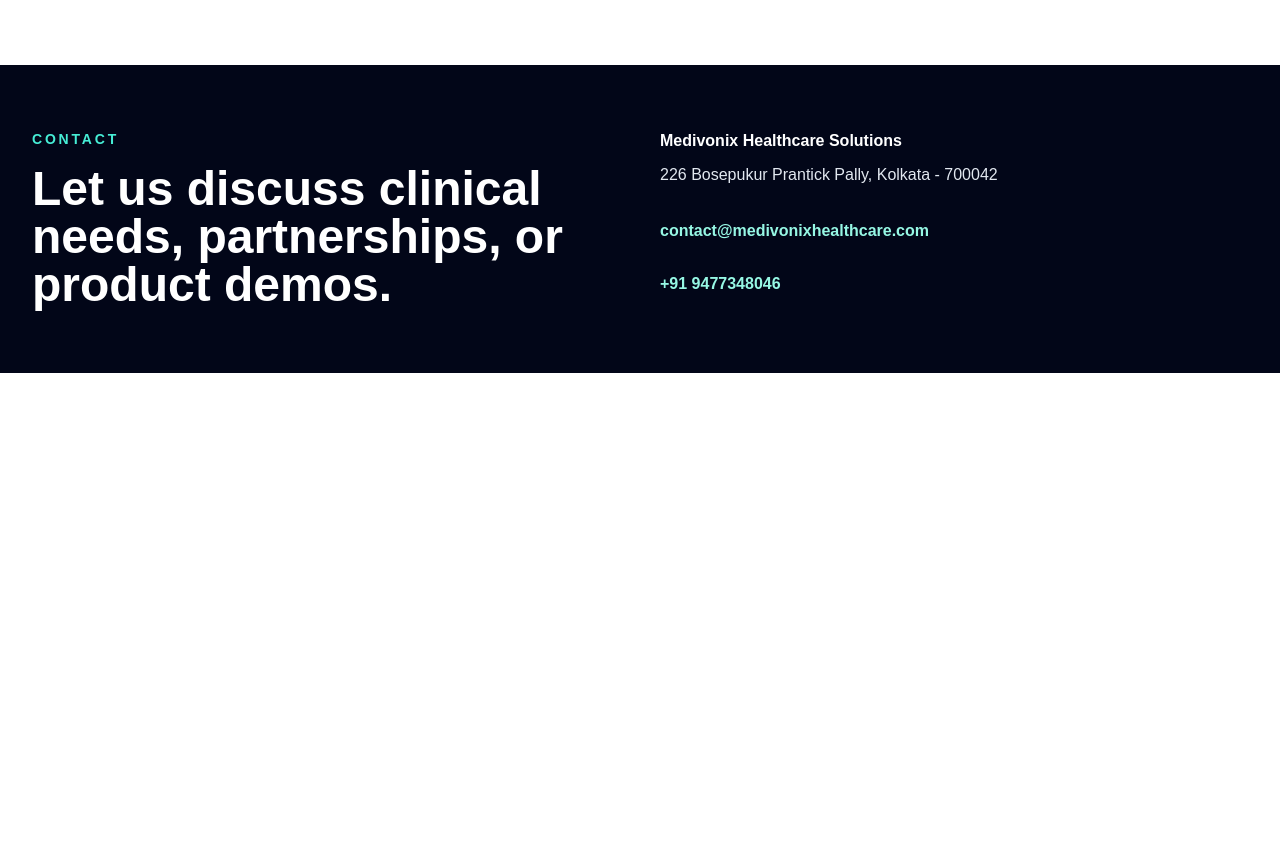
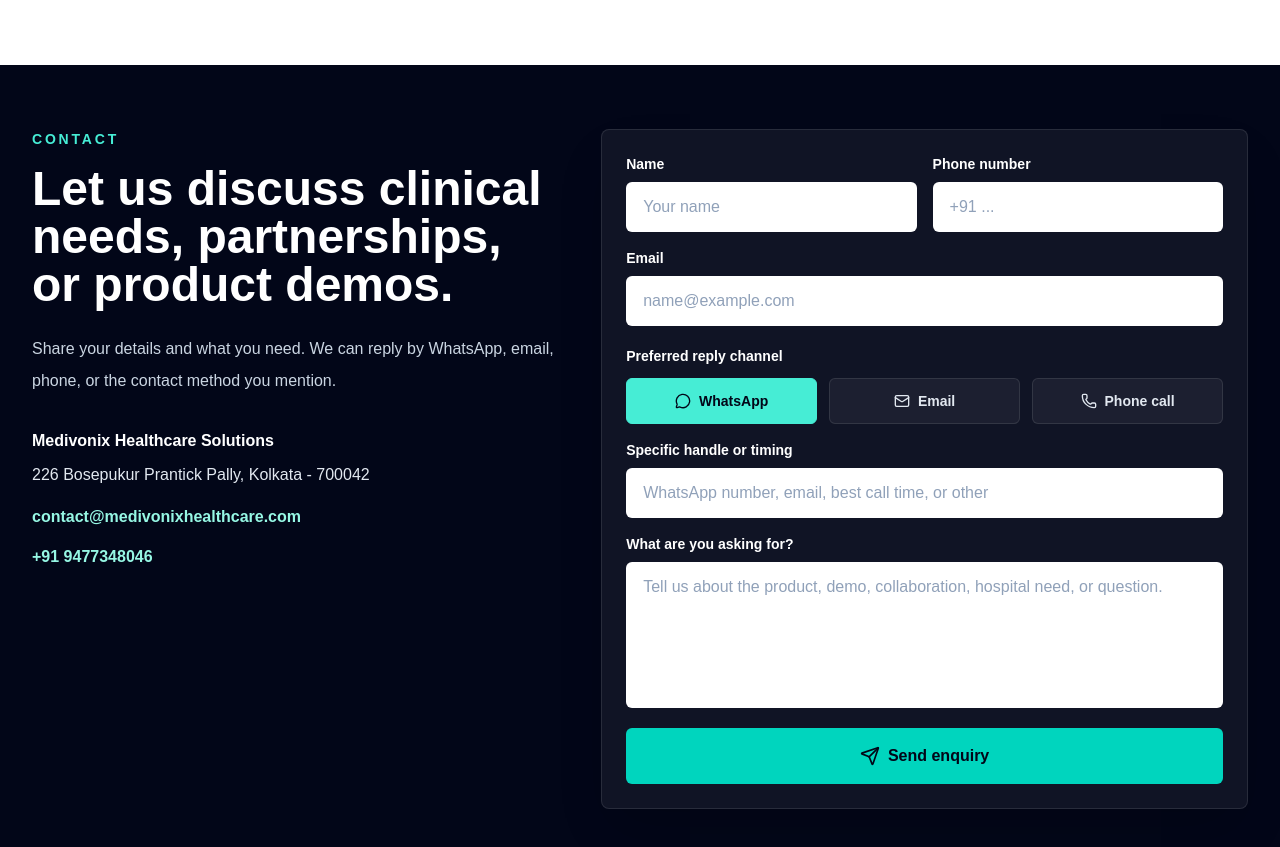
Before and after one commit to Aayan-Gomes/medivonix-website, a Next.js app: page / in a window 1280 px wide. Shown: the part 3440-4287 px from the top of the page. Before the commit the page ends 3813 px from the top, so only its background shows below. Built offline with nearby package versions, Linux system fonts and the light colour scheme.

Commit message:
Add contact enquiry form

```diff
--- a/app/page.tsx
+++ b/app/page.tsx
@@ -1,5 +1,6 @@
 import Image from "next/image";
 import Link from "next/link";
+import ContactForm from "../components/ContactForm";
 import Navbar from "../components/Navbar";
 import { products } from "./data/products";
 
@@ -266,7 +267,7 @@
         </section>
 
         <footer id="contact" className="bg-slate-950 py-16 text-white">
-          <div className="mx-auto grid max-w-7xl gap-10 px-5 sm:px-8 lg:grid-cols-[1fr_1fr]">
+          <div className="mx-auto grid max-w-7xl gap-10 px-5 sm:px-8 lg:grid-cols-[0.9fr_1.1fr]">
             <div>
               <p className="text-sm font-bold uppercase tracking-[0.2em] text-teal-300">
                 Contact
@@ -274,11 +275,16 @@
               <h2 className="mt-4 text-3xl font-black sm:text-5xl">
                 Let us discuss clinical needs, partnerships, or product demos.
               </h2>
-            </div>
+              <p className="mt-6 max-w-xl leading-8 text-slate-300">
+                Share your details and what you need. We can reply by WhatsApp,
+                email, phone, or the contact method you mention.
+              </p>
 
-            <div className="grid gap-4 text-slate-200">
+              <div className="mt-8 grid gap-4 text-slate-200">
                 <div>
-                <p className="font-bold text-white">Medivonix Healthcare Solutions</p>
+                  <p className="font-bold text-white">
+                    Medivonix Healthcare Solutions
+                  </p>
                   <p className="mt-2 leading-7">
                     226 Bosepukur Prantick Pally, Kolkata - 700042
                   </p>
@@ -289,10 +295,16 @@
                 >
                   contact@medivonixhealthcare.com
                 </a>
-              <a href="tel:+919477348046" className="font-bold text-teal-200 hover:text-white">
+                <a
+                  href="tel:+919477348046"
+                  className="font-bold text-teal-200 hover:text-white"
+                >
                   +91 9477348046
                 </a>
               </div>
+            </div>
+
+            <ContactForm />
           </div>
         </footer>
       </main>
--- /dev/null
+++ b/components/ContactForm.tsx
@@ -0,0 +1,176 @@
+"use client";
+
+import { Mail, MessageCircle, Phone, Send } from "lucide-react";
+import { FormEvent, useMemo, useState } from "react";
+
+const companyEmail = "contact@medivonixhealthcare.com";
+const whatsappNumber = "919477348046";
+
+const contactChannels = [
+  { value: "whatsapp", label: "WhatsApp", icon: MessageCircle },
+  { value: "email", label: "Email", icon: Mail },
+  { value: "phone", label: "Phone call", icon: Phone },
+];
+
+export default function ContactForm() {
+  const [channel, setChannel] = useState("whatsapp");
+  const [name, setName] = useState("");
+  const [phone, setPhone] = useState("");
+  const [email, setEmail] = useState("");
+  const [preferredContact, setPreferredContact] = useState("");
+  const [description, setDescription] = useState("");
+
+  const selectedLabel = useMemo(
+    () =>
+      contactChannels.find((contactChannel) => contactChannel.value === channel)
+        ?.label ?? "WhatsApp",
+    [channel],
+  );
+
+  function buildMessage() {
+    return [
+      "New Medivonix enquiry",
+      "",
+      `Name: ${name}`,
+      `Phone: ${phone}`,
+      `Email: ${email}`,
+      `Preferred reply channel: ${selectedLabel}`,
+      preferredContact
+        ? `Specific contact detail: ${preferredContact}`
+        : "Specific contact detail: Not specified",
+      "",
+      "Enquiry description:",
+      description,
+    ].join("\n");
+  }
+
+  function handleSubmit(event: FormEvent<HTMLFormElement>) {
+    event.preventDefault();
+
+    const message = buildMessage();
+
+    if (channel === "whatsapp") {
+      window.open(
+        `https://wa.me/${whatsappNumber}?text=${encodeURIComponent(message)}`,
+        "_blank",
+        "noopener,noreferrer",
+      );
+      return;
+    }
+
+    const subject = encodeURIComponent(`Medivonix enquiry from ${name}`);
+    const body = encodeURIComponent(message);
+    window.location.href = `mailto:${companyEmail}?subject=${subject}&body=${body}`;
+  }
+
+  return (
+    <form
+      onSubmit={handleSubmit}
+      className="rounded-lg border border-white/10 bg-white/[0.06] p-5 shadow-2xl shadow-black/20 sm:p-6"
+    >
+      <div className="grid gap-4 sm:grid-cols-2">
+        <label className="grid gap-2 text-sm font-bold text-white">
+          Name
+          <input
+            required
+            value={name}
+            onChange={(event) => setName(event.target.value)}
+            autoComplete="name"
+            className="rounded-md border border-white/10 bg-white px-4 py-3 text-base font-medium text-slate-950 outline-none transition placeholder:text-slate-400 focus:border-teal-300 focus:ring-2 focus:ring-teal-300/30"
+            placeholder="Your name"
+          />
+        </label>
+
+        <label className="grid gap-2 text-sm font-bold text-white">
+          Phone number
+          <input
+            required
+            value={phone}
+            onChange={(event) => setPhone(event.target.value)}
+            autoComplete="tel"
+            inputMode="tel"
+            className="rounded-md border border-white/10 bg-white px-4 py-3 text-base font-medium text-slate-950 outline-none transition placeholder:text-slate-400 focus:border-teal-300 focus:ring-2 focus:ring-teal-300/30"
+            placeholder="+91 ..."
+          />
+        </label>
+      </div>
+
+      <label className="mt-4 grid gap-2 text-sm font-bold text-white">
+        Email
+        <input
+          required
+          type="email"
+          value={email}
+          onChange={(event) => setEmail(event.target.value)}
+          autoComplete="email"
+          className="rounded-md border border-white/10 bg-white px-4 py-3 text-base font-medium text-slate-950 outline-none transition placeholder:text-slate-400 focus:border-teal-300 focus:ring-2 focus:ring-teal-300/30"
+          placeholder="name@example.com"
+        />
+      </label>
+
+      <fieldset className="mt-5">
+        <legend className="text-sm font-bold text-white">
+          Preferred reply channel
+        </legend>
+        <div className="mt-3 grid gap-3 sm:grid-cols-3">
+          {contactChannels.map((contactChannel) => {
+            const Icon = contactChannel.icon;
+            const isSelected = channel === contactChannel.value;
+
+            return (
+              <label
+                key={contactChannel.value}
+                className={`flex cursor-pointer items-center justify-center gap-2 rounded-md border px-3 py-3 text-sm font-bold transition ${
+                  isSelected
+                    ? "border-teal-300 bg-teal-300 text-slate-950"
+                    : "border-white/10 bg-white/[0.05] text-slate-200 hover:border-teal-200"
+                }`}
+              >
+                <input
+                  type="radio"
+                  name="contact-channel"
+                  value={contactChannel.value}
+                  checked={isSelected}
+                  onChange={(event) => setChannel(event.target.value)}
+                  className="sr-only"
+                />
+                <Icon aria-hidden="true" className="h-4 w-4" />
+                {contactChannel.label}
+              </label>
+            );
+          })}
+        </div>
+      </fieldset>
+
+      <label className="mt-4 grid gap-2 text-sm font-bold text-white">
+        Specific handle or timing
+        <input
+          value={preferredContact}
+          onChange={(event) => setPreferredContact(event.target.value)}
+          className="rounded-md border border-white/10 bg-white px-4 py-3 text-base font-medium text-slate-950 outline-none transition placeholder:text-slate-400 focus:border-teal-300 focus:ring-2 focus:ring-teal-300/30"
+          placeholder="WhatsApp number, email, best call time, or other"
+        />
+      </label>
+
+      <label className="mt-4 grid gap-2 text-sm font-bold text-white">
+        What are you asking for?
+        <textarea
+          required
+          value={description}
+          onChange={(event) => setDescription(event.target.value)}
+          rows={5}
+          className="resize-none rounded-md border border-white/10 bg-white px-4 py-3 text-base font-medium text-slate-950 outline-none transition placeholder:text-slate-400 focus:border-teal-300 focus:ring-2 focus:ring-teal-300/30"
+          placeholder="Tell us about the product, demo, collaboration, hospital need, or question."
+        />
+      </label>
+
+      <button
+        type="submit"
+        className="mt-5 flex w-full items-center justify-center gap-2 rounded-md bg-teal-400 px-5 py-4 font-black text-slate-950 transition hover:bg-teal-300"
+      >
+        <Send aria-hidden="true" className="h-5 w-5" />
+        Send enquiry
+      </button>
+    </form>
+  );
+}
```
Lines whose indentation alone changed are shown as unchanged.
